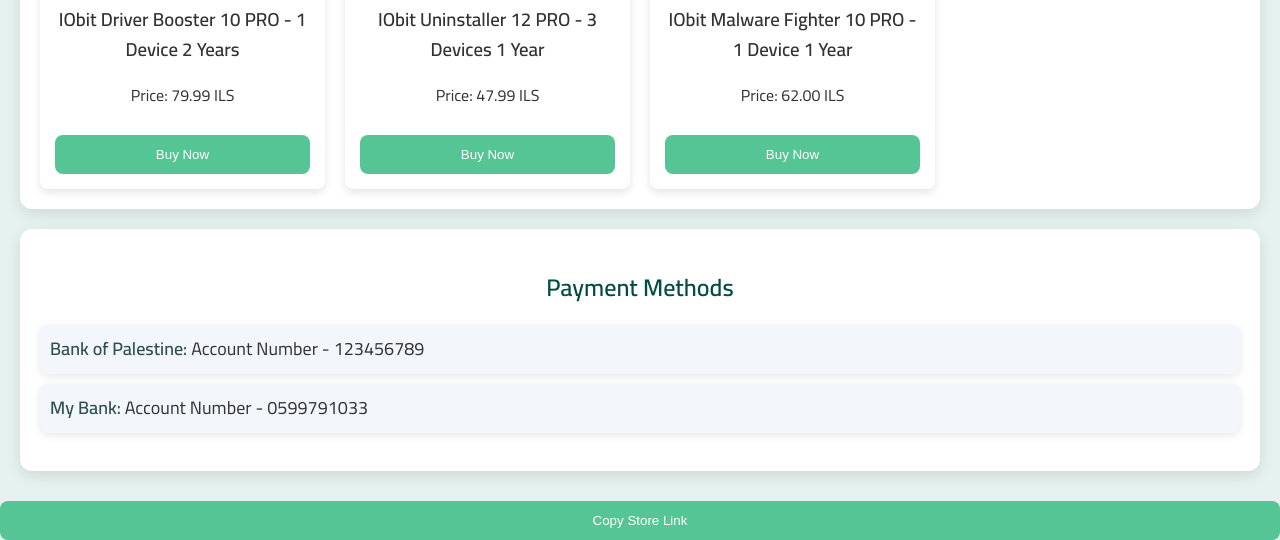
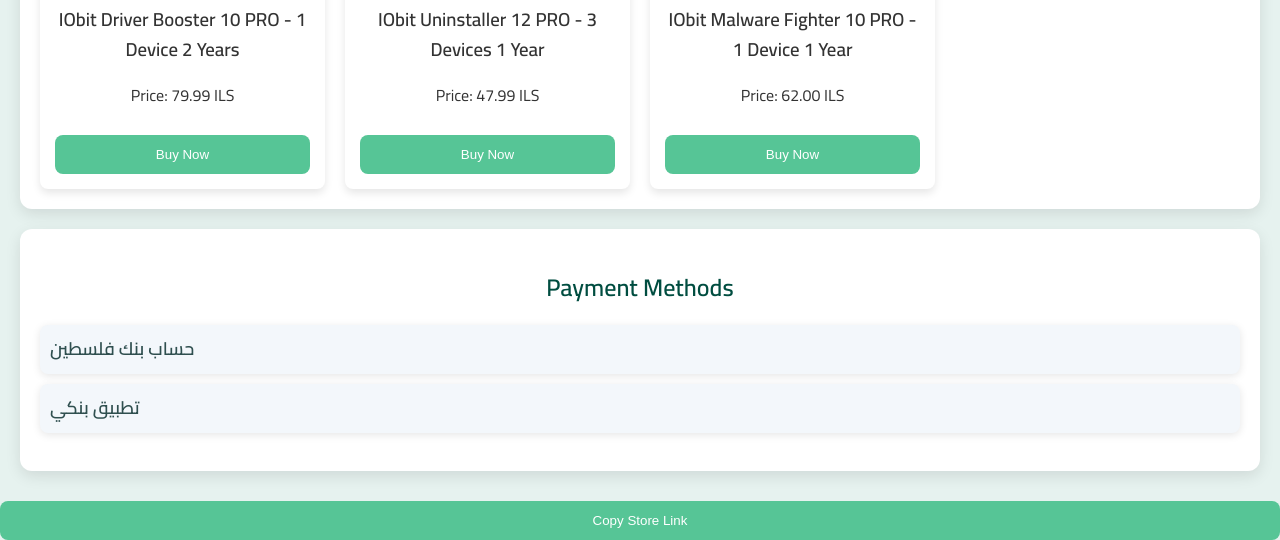
Before and after one commit to karimyouse/syzarsstore, a plain HTML site: page index.html in a window 1280 px wide. Shown: the part 5290-5830 px from the top of the page. Drawn offline with Linux system fonts and the light colour scheme.

Commit message:
Update index.html

```diff
--- a/index.html
+++ b/index.html
@@ -715,8 +715,8 @@
     <section id="payment-methods">
         <h2>Payment Methods</h2>
         <ul class="payment-list">
-            <li><strong>Bank of Palestine:</strong> Account Number - 123456789</li>
-            <li><strong>My Bank:</strong> Account Number - 0599791033</li>
+            <li><strong>حساب بنك فلسطين</strong></li>
+            <li><strong>تطبيق بنكي</strong></li>
         </ul>
     </section>
 
```
